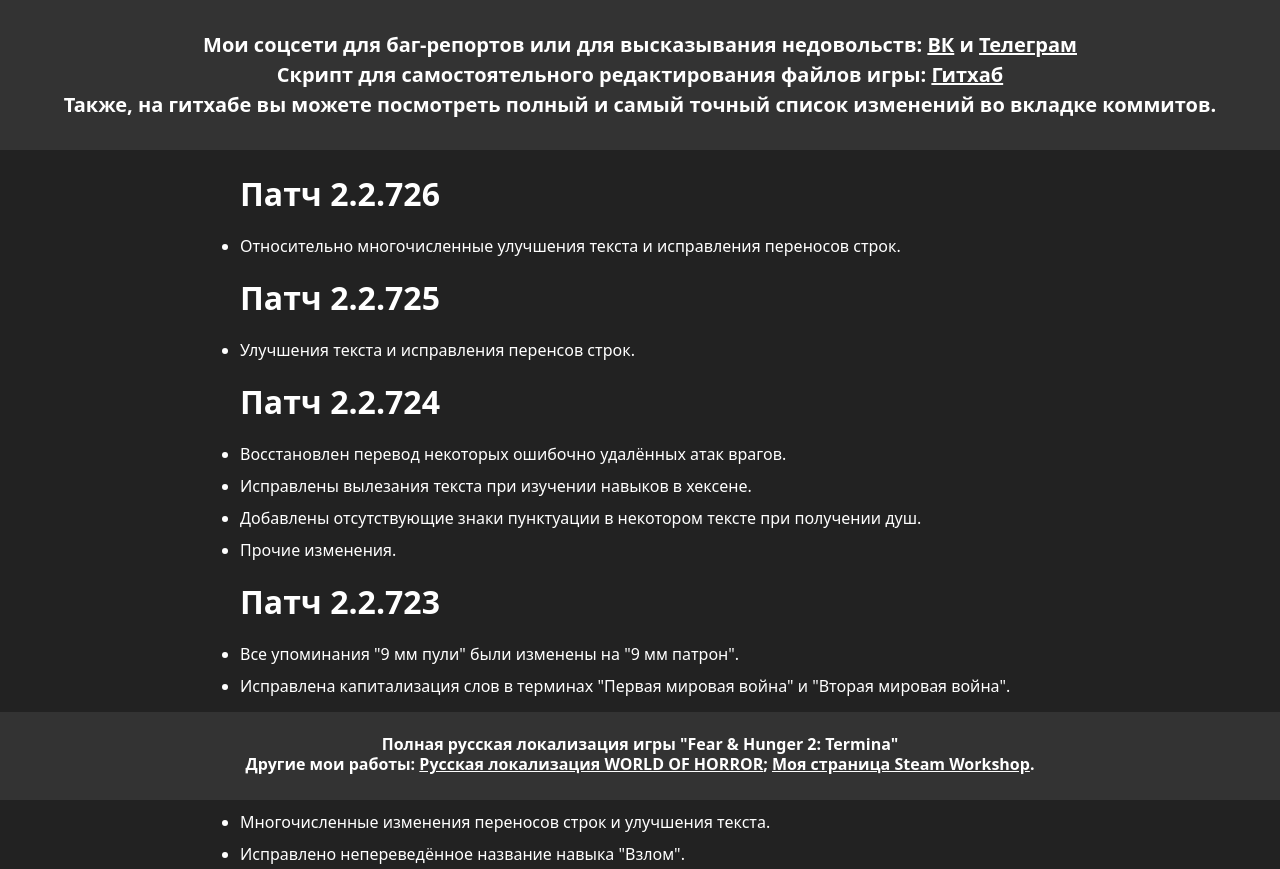
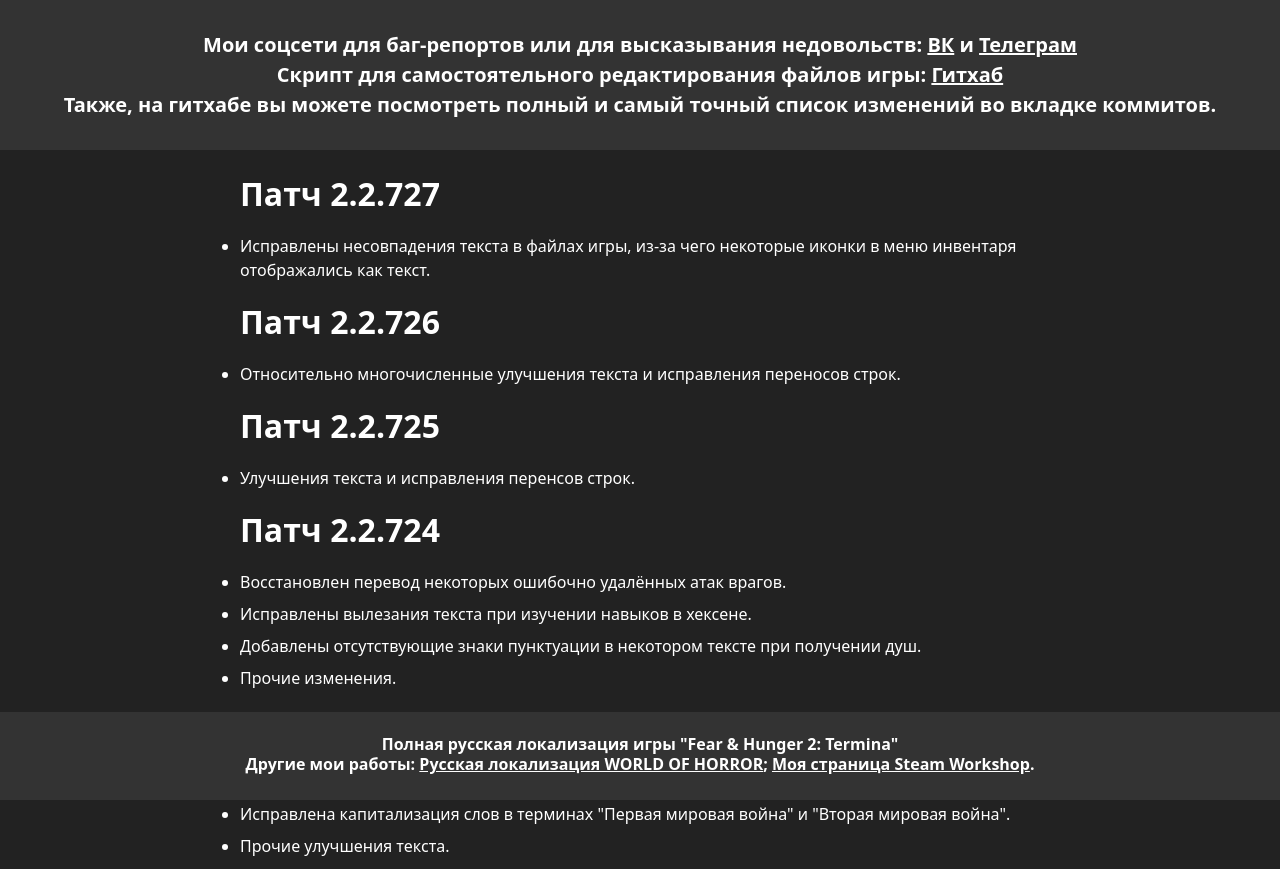
Before and after one commit to savannstm/fh2-termina-translation, a plain HTML site: page 2.2.727 СПИСОК ИЗМЕНЕНИЙ.html in a window 1280 px wide. Shown: the top 869 px of the page. Drawn offline with Linux system fonts and the light colour scheme.

Commit message:
Список изменений для версии 2.2.727

```diff
--- a/2.2.726 СПИСОК ИЗМЕНЕНИЙ.html
+++ b/2.2.727 СПИСОК ИЗМЕНЕНИЙ.html
@@ -19,6 +19,13 @@
             <p>Также, на гитхабе вы можете посмотреть полный и самый точный список изменений во вкладке коммитов.</p>
         </header>
         <main>
+            <h1>Патч 2.2.727</h1>
+            <ul>
+                <li>
+                    Исправлены несовпадения текста в файлах игры, из-за чего некоторые иконки в меню инвентаря
+                    отображались как текст.
+                </li>
+            </ul>
             <h1>Патч 2.2.726</h1>
             <ul>
                 <li>Относительно многочисленные улучшения текста и исправления переносов строк.</li>
```
Also changed, not shown: 1 other file.
